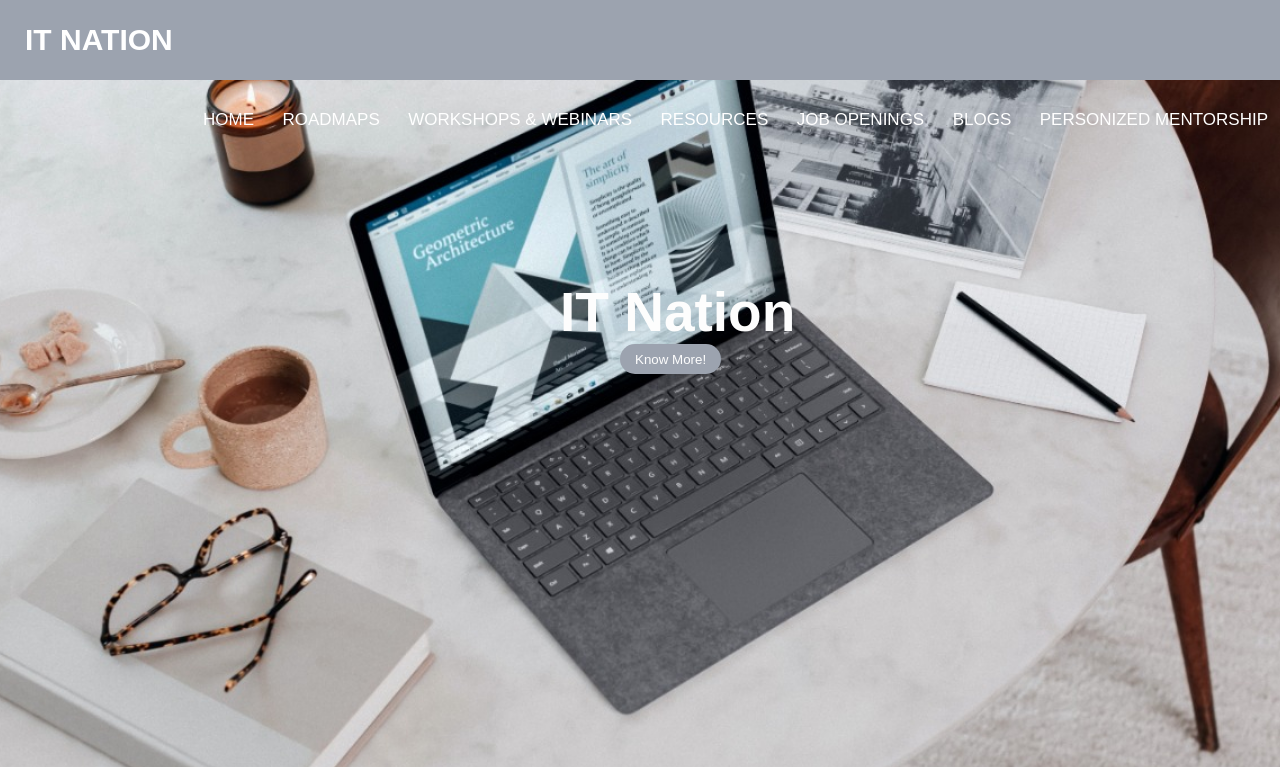
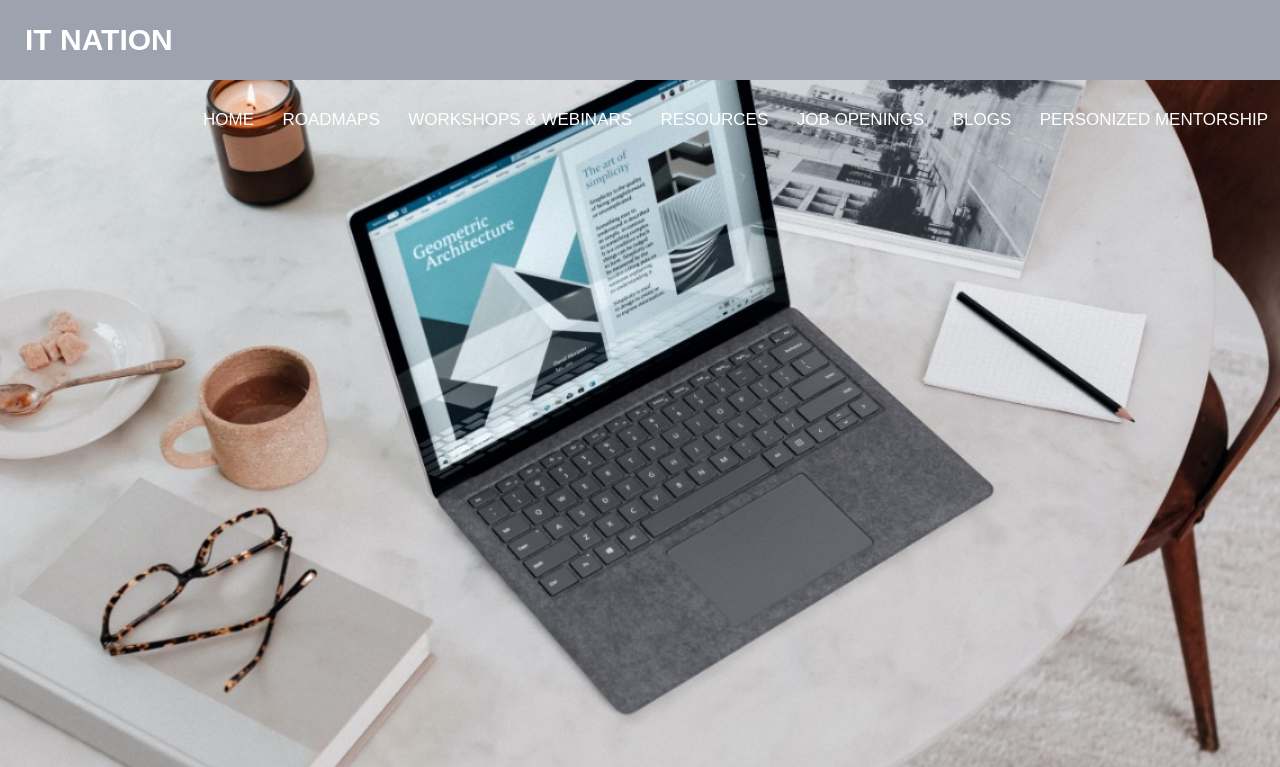
Before and after one commit to iamdopecode/DSCWOW_IT-Nation, a plain HTML site: page index.html in a window 1280 px wide. Shown: the top 767 px of the page. Drawn offline with Linux system fonts and the light colour scheme.

Commit message:
Did minor changes

```diff
--- a/css/style.css
+++ b/css/style.css
@@ -124,27 +124,6 @@ header {
   background-size: cover;
 
 }
-
-.hero-content {
-  margin-left: 560px;
-  margin-top: 200px;
-}
-
-.hero-content h1 {
-  color: #fdfdfd;
-  font-size: 55px;
-}
-
-.hero-content button {
-  padding: 7.5px 15px;
-  border-radius: 15px;
-  border: none;
-  background-color: var(--grey);
-  color: #fdfdfd;
-  margin-left: 60px;
-  cursor: pointer;
-}
-
 
 /* -----------About-us------------*/
 
--- a/index.html
+++ b/index.html
@@ -29,13 +29,6 @@
                 <li><a href="mentorship.html" target="_blanks">PERSONIZED MENTORSHIP</a></li>
             </ul>
         </nav>
-
-        <div class="hero">
-            <div class="hero-content">
-                <h1>IT Nation</h1>
-                <button>Know More!</button>
-            </div>
-        </div>
 
     </header>
 
```
